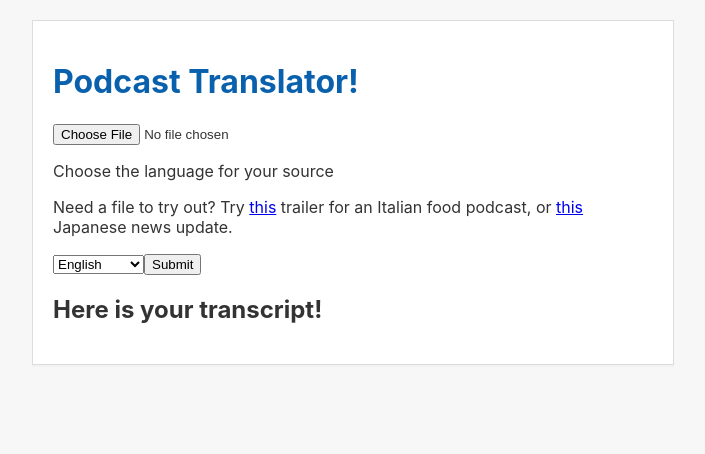
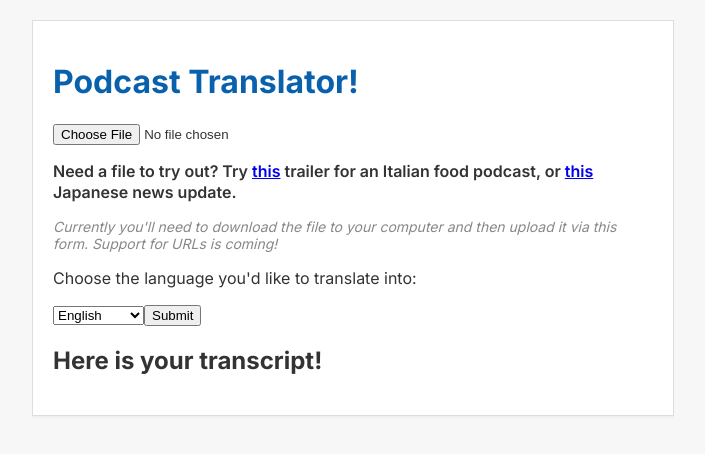
Before and after one commit to melkes/capstone-proposal, a React (Create React App) app: page / in a window 1280 px wide. Shown: the top 454 px of the page, without its empty margins (287-992 px from the left). Built offline with nearby package versions, Linux system fonts and the light colour scheme.

Commit message:
Interface and styling updates

```diff
--- a/public/index.html
+++ b/public/index.html
@@ -9,6 +9,11 @@
       name="description"
       content="Web site created using create-react-app"
     />
+
+    <link rel="preconnect" href="https://fonts.googleapis.com">
+    <link rel="preconnect" href="https://fonts.gstatic.com" crossorigin>
+    <link href="https://fonts.googleapis.com/css2?family=Inter:wght@100;200;300;400;500;600;700;800;900&display=swap" rel="stylesheet">
+
     <link rel="apple-touch-icon" href="%PUBLIC_URL%/logo192.png" />
     <!--
       manifest.json provides metadata used when your web app is installed on a
--- a/src/components/PodcastForm.js
+++ b/src/components/PodcastForm.js
@@ -50,12 +50,13 @@ function PodcastForm(props) {
           placeholder="Upload file or enter a URL"
           onChange={handleChange} // update state when changed
           />
-          <p>Choose the language for your source</p>
           <div>
-          <p>
+          <p class="main-text">
             Need a file to try out? Try <a href="https://traffic.omny.fm/d/clips/60311b15-274a-4e3f-8ba9-ac3000834f37/5fd6f200-265f-42c7-ab4e-ae9a00ce4223/ee83a506-8eb1-47f8-8b4c-ae9a00ce62d2/audio.mp3" download>this</a> trailer for an Italian food podcast, or <a href="https://www.nhk.or.jp/s-media/news/podcast/audio/7c2248ff0f5131f1ce60a6f6451a1651_64k.mp3" download>this</a> Japanese news update.
           </p>
+          <p class="secondary-text">Currently you'll need to download the file to your computer and then upload it via this form. Support for URLs is coming!</p>
           </div>
+          <p>Choose the language you'd like to translate into:</p>
         <select
           name="language"
           value={language} // set value
--- a/src/index.css
+++ b/src/index.css
@@ -2,9 +2,9 @@ body {
   margin: 0 auto;
   color: #333;
   background-color: #f7f7f7;
-  font-family: -apple-system, BlinkMacSystemFont, 'Segoe UI', 'Roboto', 'Oxygen',
-    'Ubuntu', 'Cantarell', 'Fira Sans', 'Droid Sans', 'Helvetica Neue',
-    sans-serif;
+  font-family: 'Inter', -apple-system, 'Helvetica Neue', sans-serif;
+
+
   -webkit-font-smoothing: antialiased;
   -moz-osx-font-smoothing: grayscale;
 }
@@ -29,3 +29,16 @@ code {
   text-align: center;
   list-style-type: none;
 }
+
+.main-text {
+  font-size: 16px;
+  font-weight: 600;
+  line-height: 1.3;
+  color: #333;
+}
+.secondary-text {
+  font-size: 14px;
+  color: #888;
+  font-style: italic;
+  margin-top: 5px;
+}
```
